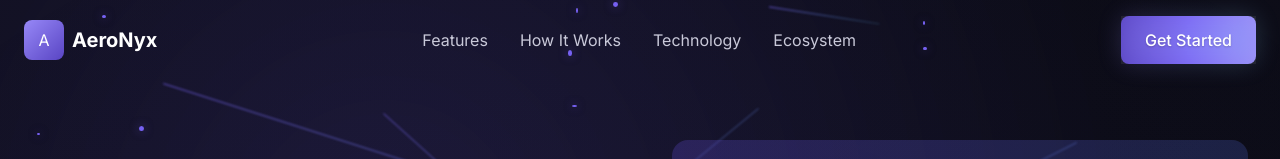
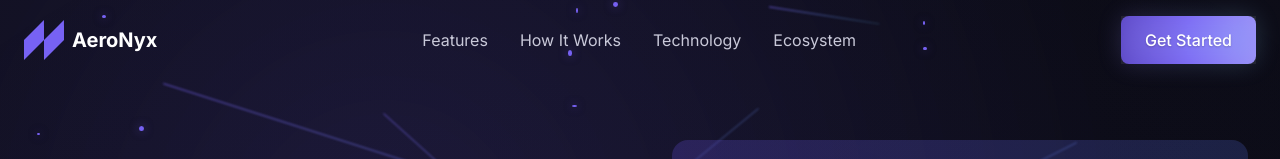
Before and after one commit to AeroNyxNetwork/AeroNyx-web, a Next.js app: page / in a window 1280 px wide. Shown: the top 159 px of the page. Built offline with nearby package versions, Linux system fonts and the light colour scheme; grey boxes are pictures that could not be loaded.

Commit message:
Update Header.js

```diff
--- a/components/layout/Header.js
+++ b/components/layout/Header.js
@@ -2,6 +2,7 @@ import { useState, useEffect } from 'react';
 import Link from 'next/link';
 import { motion, useScroll, useTransform } from 'framer-motion';
 import Button from '../ui/Button';
+import AeroNyxLogo from '../ui/AeroNyxLogo';
 
 const NavLink = ({ href, children, onClick }) => {
   return (
@@ -48,8 +49,9 @@ const Header = () => {
     >
       <div className="max-w-7xl mx-auto flex items-center justify-between">
         <Link href="/" className="flex items-center space-x-2">
-          <span className="h-10 w-10 bg-gradient-to-br from-primary-light to-primary-dark rounded-lg flex items-center justify-center">
-            A
+          {/* Replace the old logo with the new AeroNyx SVG logo */}
+          <span className="h-10 w-10 flex items-center justify-center">
+            <AeroNyxLogo width={40} height={40} />
           </span>
           <span className="text-xl font-bold">AeroNyx</span>
         </Link>
```
